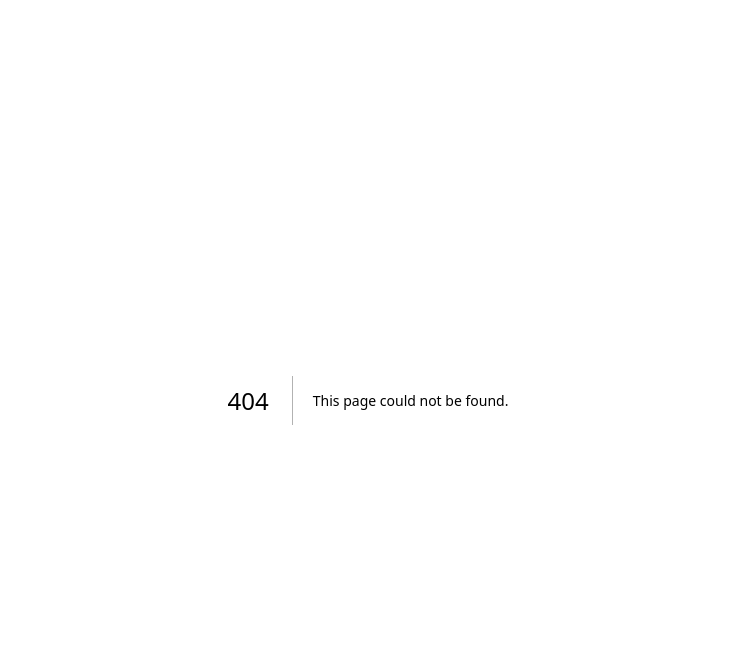
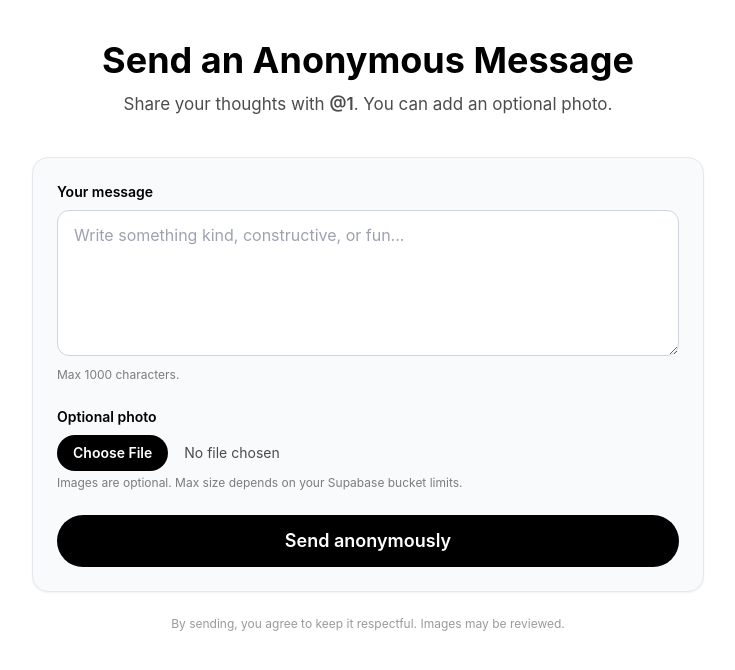
Before and after one commit to tobehonestlabs-rgb/TBH, a Next.js app: page /send/1 in a window 1280 px wide. Before the commit this address had no page. Shown: the top 670 px of the page, without its empty margins (272-1007 px from the left). Built offline with nearby package versions, Linux system fonts and the light colour scheme.

Commit message:
new sending message system

```diff
--- /dev/null
+++ b/app/send/[slug]/page.tsx
@@ -0,0 +1,97 @@
+'use client'
+
+import { FormEvent, useState } from 'react'
+import { useParams } from 'next/navigation'
+
+export default function SendMessagePage() {
+  const { slug } = useParams<{ slug: string }>()
+  const [isSubmitting, setIsSubmitting] = useState(false)
+  const [success, setSuccess] = useState<string | null>(null)
+  const [error, setError] = useState<string | null>(null)
+
+  const handleSubmit = async (e: FormEvent<HTMLFormElement>) => {
+    e.preventDefault()
+    setIsSubmitting(true)
+    setSuccess(null)
+    setError(null)
+
+    const formData = new FormData(e.currentTarget)
+    formData.append('slug', slug)
+
+    const response = await fetch('/api/messages', {
+      method: 'POST',
+      body: formData,
+    })
+
+    const data = await response.json()
+
+    if (!response.ok) {
+      setError(data.error || 'Something went wrong. Please try again.')
+    } else {
+      setSuccess('Message sent anonymously! Thanks for your feedback.')
+      e.currentTarget.reset()
+    }
+
+    setIsSubmitting(false)
+  }
+
+  return (
+    <main className="min-h-screen bg-white text-black px-4 py-10">
+      <div className="max-w-2xl mx-auto">
+        <div className="text-center mb-10">
+          <h1 className="text-4xl font-bold mb-3">Send an Anonymous Message</h1>
+          <p className="text-black/70">
+            Share your thoughts with <span className="font-semibold">@{slug}</span>. You can add an optional photo.
+          </p>
+        </div>
+
+        <form onSubmit={handleSubmit} className="bg-gray-50 border border-gray-200 rounded-2xl p-6 shadow-sm space-y-6" encType="multipart/form-data">
+          <div>
+            <label className="block text-sm font-semibold mb-2" htmlFor="message">
+              Your message
+            </label>
+            <textarea
+              id="message"
+              name="message"
+              required
+              rows={5}
+              maxLength={1000}
+              placeholder="Write something kind, constructive, or fun..."
+              className="w-full rounded-xl border border-gray-300 px-4 py-3 text-base focus:outline-none focus:ring-2 focus:ring-black focus:border-transparent bg-white"
+            />
+            <p className="text-xs text-black/50 mt-1">Max 1000 characters.</p>
+          </div>
+
+          <div>
+            <label className="block text-sm font-semibold mb-2" htmlFor="image">
+              Optional photo
+            </label>
+            <input
+              id="image"
+              name="image"
+              type="file"
+              accept="image/*"
+              className="w-full text-sm text-black/70 file:mr-4 file:py-2 file:px-4 file:rounded-full file:border-0 file:text-sm file:font-semibold file:bg-black file:text-white hover:file:bg-black/80"
+            />
+            <p className="text-xs text-black/50 mt-1">Images are optional. Max size depends on your Supabase bucket limits.</p>
+          </div>
+
+          <button
+            type="submit"
+            disabled={isSubmitting}
+            className="w-full bg-black text-white rounded-full py-3 text-lg font-semibold hover:bg-black/90 transition-colors disabled:opacity-60 disabled:cursor-not-allowed"
+          >
+            {isSubmitting ? 'Sending...' : 'Send anonymously'}
+          </button>
+
+          {success && <p className="text-green-600 text-sm">{success}</p>}
+          {error && <p className="text-red-600 text-sm">{error}</p>}
+        </form>
+
+        <p className="text-xs text-black/40 text-center mt-6">
+          By sending, you agree to keep it respectful. Images may be reviewed.
+        </p>
+      </div>
+    </main>
+  )
+}
```
Also changed, not shown: 1 other file (tests, documents, lock files or other folders).
